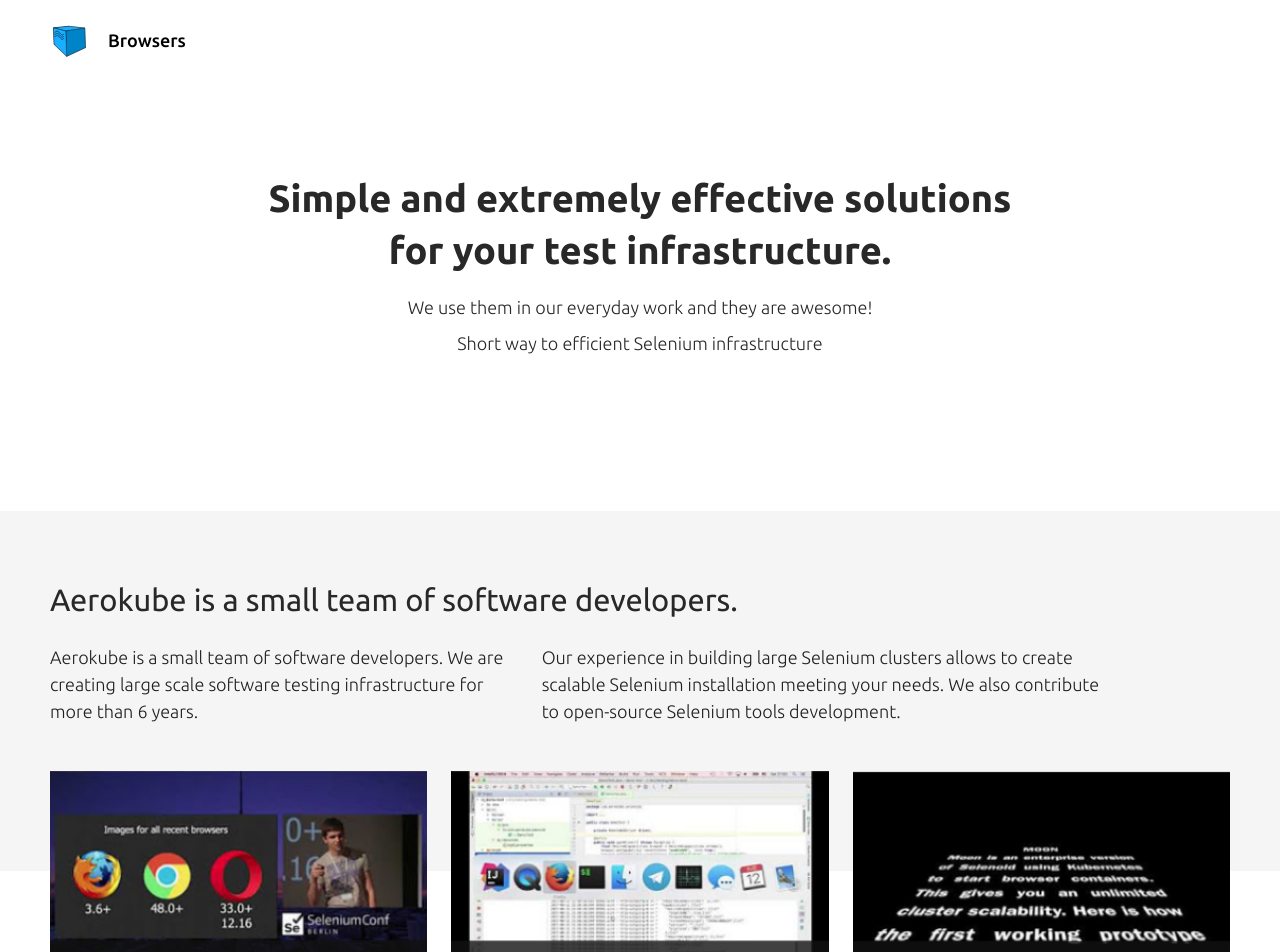
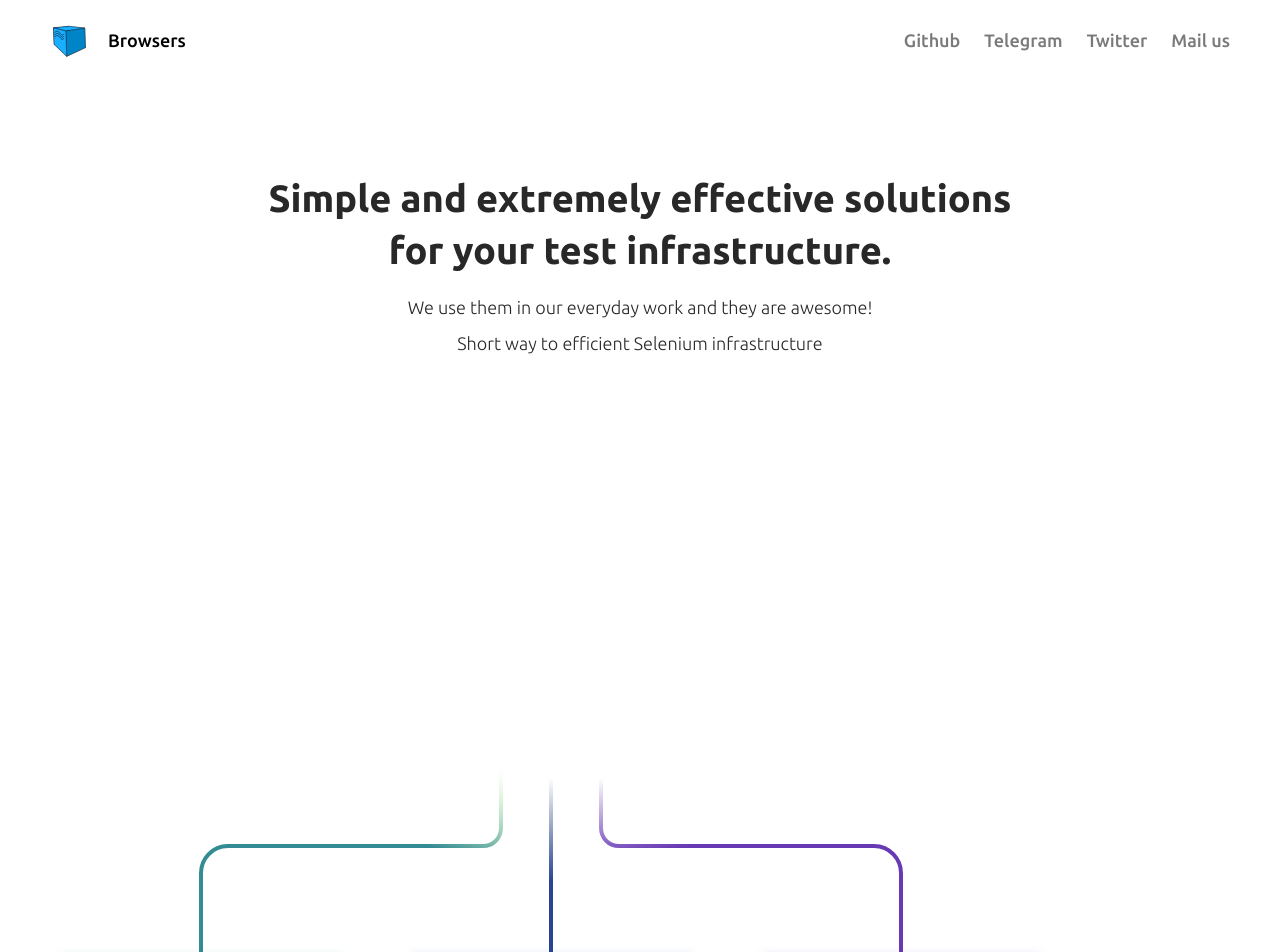
Before and after one commit to isabella232/aerokube.github.io, a React (Create React App) app: page / in a window 1280 px wide. Shown: the top 952 px of the page. Built offline with nearby package versions, Linux system fonts and the light colour scheme.

Commit message:
almost done

```diff
--- a/src/components/Button.jsx
+++ b/src/components/Button.jsx
@@ -5,13 +5,13 @@
 const styles = {
   root: {
     textDecoration: 'none',
-    fontFamily: 'inherit',
-    color: 'rgba(255, 255, 255, 0.75)',
+    fontWeight: 500,
+    color: 'rgba(78, 78, 78, 0.75)',
     transition: 'color 0.2s, border-color 0.2s, background-color 0.2s',
     borderRadius: 4,
     borderColor: 'rgba(255, 255, 255, 0.75)',
     '&:hover': {
-      color: 'white',
+      color: '#1754ED',
       borderColor: 'white'
     }
   },
@@ -79,7 +79,7 @@
   }
 
   return (
-      <a href={href} className={classNames.join(' ')}>
+      <a href={href} className={classNames.join(' ')} target="_blank" rel="noopener noreferrer">
         {children}
       </a>
   ); // eslint-disable-line
--- /dev/null
+++ b/src/components/Features.jsx
@@ -0,0 +1,84 @@
+import React from 'react';
+import {withStyles} from '@material-ui/core/styles';
+
+const styles = {
+  root: {
+    width: '100%'
+  }
+};
+
+const Features = ({classes}) => (
+  <svg className={classes.root} width="1004" height="755" fill="none">
+    <path d="M451 0v422.5c0 9.5-6.478 18.5-18.439 18.5H177.91c-15.947 0-26.91 13.4-26.91 27v85" stroke="url(#paint0_linear)" stroke-width="4" stroke-linecap="round" stroke-linejoin="round"/>
+    <path d="M551 3v419.5c0 9.5 6.5 18.5 18.5 18.5H824c16 0 27 13.4 27 27v85" stroke="url(#paint1_linear)" stroke-width="4" stroke-linecap="round" stroke-linejoin="round"/>
+    <path d="M501 12v541" stroke="url(#paint2_linear)" stroke-width="4" stroke-linecap="round" stroke-linejoin="round"/>
+    <rect x="12" y="553" width="280" height="190" rx="4" fill="#fff" filter="url(#filter0_d)"/>
+    <text fill="#338B93" font-family="Ubuntu" font-size="26" font-weight="bold" letter-spacing="0em" white-space="pre">
+      <tspan x="97" y="619.232">Selenoid</tspan>
+    </text>
+    <rect x="62" y="637" width="180" height="2" rx="1" fill="#282828" fill-opacity=".15"/>
+    <text fill="#282828" font-family="Ubuntu" font-size="18" font-weight="300" letter-spacing="0em" white-space="pre">
+      <tspan x="63.6699" y="669.844">Your company is using </tspan><tspan x="62.9053" y="694.663">cloud virtual machines</tspan>
+    </text>
+    <rect x="712" y="553" width="280" height="190" rx="4" fill="#fff" filter="url(#filter1_d)"/>
+    <rect x="762" y="637" width="180" height="2" rx="1" fill="#282828" fill-opacity=".15"/>
+    <text fill="#6739B4" font-family="Ubuntu" font-size="26" font-weight="bold" letter-spacing="0em" white-space="pre">
+      <tspan x="794.274" y="619.232">Browsers</tspan>
+    </text>
+    <text fill="#282828" font-family="Ubuntu" font-size="18" font-weight="300" letter-spacing="0em" white-space="pre">
+      <tspan x="760.392" y="669.844">You need ready-to-use </tspan><tspan x="792.621" y="694.663">online solution</tspan>
+    </text>
+    <rect x="362" y="553" width="280" height="190" rx="4" fill="#264694" filter="url(#filter2_d)"/>
+    <text fill="#fff" font-family="Ubuntu" font-size="26" font-weight="bold" letter-spacing="0em" white-space="pre">
+      <tspan x="467.385" y="619.232">Moon</tspan>
+    </text>
+    <rect x="412" y="637" width="180" height="2" rx="1" fill="#fff" fill-opacity=".15"/>
+    <text fill="#fff" font-family="Ubuntu" font-size="18" font-weight="300" letter-spacing="0em" white-space="pre">
+      <tspan x="411.622" y="669.844">Your company is using </tspan><tspan x="402.684" y="694.663">Kubernetes or Openshift</tspan>
+    </text>
+    <defs>
+      <filter id="filter0_d" x="0" y="541" width="304" height="214" filterUnits="userSpaceOnUse" color-interpolation-filters="sRGB">
+        <feFlood flood-opacity="0" result="BackgroundImageFix"/>
+        <feColorMatrix in="SourceAlpha" values="0 0 0 0 0 0 0 0 0 0 0 0 0 0 0 0 0 0 127 0"/>
+        <feOffset/>
+        <feGaussianBlur stdDeviation="6"/>
+        <feColorMatrix values="0 0 0 0 0.2 0 0 0 0 0.545098 0 0 0 0 0.576471 0 0 0 0.35 0"/>
+        <feBlend in2="BackgroundImageFix" result="effect1_dropShadow"/>
+        <feBlend in="SourceGraphic" in2="effect1_dropShadow" result="shape"/>
+      </filter>
+      <filter id="filter1_d" x="700" y="541" width="304" height="214" filterUnits="userSpaceOnUse" color-interpolation-filters="sRGB">
+        <feFlood flood-opacity="0" result="BackgroundImageFix"/>
+        <feColorMatrix in="SourceAlpha" values="0 0 0 0 0 0 0 0 0 0 0 0 0 0 0 0 0 0 127 0"/>
+        <feOffset/>
+        <feGaussianBlur stdDeviation="6"/>
+        <feColorMatrix values="0 0 0 0 0.403922 0 0 0 0 0.223529 0 0 0 0 0.705882 0 0 0 0.35 0"/>
+        <feBlend in2="BackgroundImageFix" result="effect1_dropShadow"/>
+        <feBlend in="SourceGraphic" in2="effect1_dropShadow" result="shape"/>
+      </filter>
+      <filter id="filter2_d" x="350" y="541" width="304" height="214" filterUnits="userSpaceOnUse" color-interpolation-filters="sRGB">
+        <feFlood flood-opacity="0" result="BackgroundImageFix"/>
+        <feColorMatrix in="SourceAlpha" values="0 0 0 0 0 0 0 0 0 0 0 0 0 0 0 0 0 0 127 0"/>
+        <feOffset/>
+        <feGaussianBlur stdDeviation="6"/>
+        <feColorMatrix values="0 0 0 0 0.14902 0 0 0 0 0.27451 0 0 0 0 0.580392 0 0 0 0.35 0"/>
+        <feBlend in2="BackgroundImageFix" result="effect1_dropShadow"/>
+        <feBlend in="SourceGraphic" in2="effect1_dropShadow" result="shape"/>
+      </filter>
+      <linearGradient id="paint0_linear" x1="450.502" y1="363.5" x2="419.42" y2="454.937" gradientUnits="userSpaceOnUse">
+        <stop stop-color="#B6F492" stop-opacity="0"/>
+        <stop offset="1" stop-color="#338B93"/>
+      </linearGradient>
+      <linearGradient id="paint1_linear" x1="556.5" y1="372" x2="572" y2="453.5" gradientUnits="userSpaceOnUse">
+        <stop stop-color="#6739B4" stop-opacity="0"/>
+        <stop offset="1" stop-color="#6739B4"/>
+      </linearGradient>
+      <linearGradient id="paint2_linear" x1="531" y1="373" x2="531" y2="476.5" gradientUnits="userSpaceOnUse">
+        <stop stop-color="#213976" stop-opacity="0"/>
+        <stop offset="1" stop-color="#264694"/>
+      </linearGradient>
+    </defs>
+  </svg>
+
+);
+
+export default withStyles(styles)(Features);
--- a/src/components/Footer.jsx
+++ b/src/components/Footer.jsx
@@ -1,9 +1,7 @@
 import React from 'react';
 import * as PropTypes from 'prop-types';
 import { withStyles } from '@material-ui/core/styles';
-
 import Grid from '@material-ui/core/Grid';
-
 import Container from './Container';
 import Button from './Button';
 
@@ -19,29 +17,96 @@
   bottom: {
     marginTop: 55
   },
-  border: {
-    height: 1,
-    backgroundColor: 'rgba(255, 255, 255, 0.1)'
+  footer: {
+    color: 'rgba(40, 40, 40, 0.9)',
+    marginBottom: 54
   },
-  footer: {
-    height: 118,
-    color: 'rgba(255, 255, 255, 0.6)'
+  footerTopButton: {
+    color: 'rgba(40, 40, 40, 0.9)',
+    fontWeight: 600
   },
   footerButton: {
-    fontSize: '0.7em'
+    fontSize: '0.7em',
+    color: 'rgba(40, 40, 40, 0.9)'
+  },
+  spacer: {
+    height: 1,
+    margin: '25px 0 38px',
+    backgroundColor: 'rgba(0, 0, 0, 0.3)'
   }
 };
 
-const Footer = ({ classes, children, className, showDivider }) => (
+const leftButtons = [
+  {
+    href: 'https://aerokube.com',
+    title: 'Aerokube'
+  },
+  {
+    href: 'https://aerokube.com',
+    title: 'Browsers'
+  },
+  {
+    href: 'https://aerokube.com',
+    title: 'Moon'
+  },
+  {
+    href: 'https://aerokube.com',
+    title: 'Selenoid'
+  }
+];
+const rightButtons = [
+  {
+    href: 'https://aerokube.com',
+    title: 'Github'
+  },
+  {
+    href: 'https://aerokube.com',
+    title: 'Telegram'
+  },
+  {
+    href: 'https://aerokube.com',
+    title: 'Twitter'
+  },
+  {
+    href: 'https://aerokube.com',
+    title: 'Youtube'
+  },
+  {
+    href: 'https://aerokube.com',
+    title: 'Mail us'
+  }
+];
+
+const Footer = ({ classes, children, className }) => (
   <div className={[classes.root, className].filter(Boolean).join(' ')}>
     <Container>
       <Grid container spacing={0}>
         {children && <div className={classes.content}>{children}</div>}
-        {(children || showDivider) && (
-          <Grid item xs={12} className={classes.bottom}>
-            <div className={classes.border} />
+        <Grid container spacing={24} justify="space-between" alignItems="center">
+          <Grid container spacing={24} item sm justify="flex-start" alignItems="center">
+            {leftButtons.map(button => (
+              <Grid item key={button.href}>
+                <Button href={button.href} className={classes.footerTopButton}>
+                  {button.title}
+                </Button>
+              </Grid>
+            ))}
           </Grid>
-        )}
+          <Grid container spacing={24} item sm justify="flex-end" alignItems="center">
+            {rightButtons.map(button => (
+              <Grid item key={button.href}>
+                <Button href={button.href} className={classes.footerTopButton}>
+                  {button.title}
+                </Button>
+              </Grid>
+            ))}
+          </Grid>
+        </Grid>
+        <Grid item container spacing={24}>
+          <Grid item xs={12}>
+            <div className={classes.spacer} />
+          </Grid>
+        </Grid>
         <Grid item xs={12} container className={classes.footer} justify="space-between" alignItems="center">
           <Grid item>© 2019 Aerokube Software</Grid>
           <Grid item container xs={12} sm={6} spacing={24} justify="flex-end">
@@ -55,11 +120,6 @@
                 Privacy Policy
               </Button>
             </Grid>
-            <Grid item>
-              <Button link href="/docs/#_cookie_policy" className={classes.footerButton}>
-                Cookie Policy
-              </Button>
-            </Grid>
           </Grid>
         </Grid>
       </Grid>
@@ -70,7 +130,6 @@
 Footer.propTypes = {
   classes: PropTypes.object,
   children: PropTypes.any,
-  showDivider: PropTypes.bool,
   className: PropTypes.string
 };
 
--- a/src/components/Header.jsx
+++ b/src/components/Header.jsx
@@ -1,21 +1,13 @@
-import React, { PureComponent } from 'react';
+import React from 'react';
 import * as PropTypes from 'prop-types';
 import { withStyles } from '@material-ui/core/styles';
 
 import Grid from '@material-ui/core/Grid';
 import Hidden from '@material-ui/core/Hidden';
-import IconButton from '@material-ui/core/IconButton/IconButton';
-import Avatar from '@material-ui/core/Avatar/Avatar';
-import MaterialMenu from '@material-ui/core/Menu';
-import MaterialMenuItem from '@material-ui/core/MenuItem';
-
-import Menu from './Menu';
-import MenuItem from './MenuItem';
 import Container from './Container';
 import Button from './Button';
 
 import logo from '../assets/aerokube_logo.svg';
-import nav from '../assets/icons/nav.svg';
 
 const styles = {
   wrapper: {
@@ -37,133 +29,57 @@
     color: 'black',
     marginLeft: 18,
     fontWeight: 500
-  },
-  loginButton: {
-    marginLeft: 32
-  },
-  navigationIcon: {
-    backgroundImage: `url('${nav}')`,
-    width: 32,
-    height: 32,
-    border: 0,
-    padding: 0
-  },
-  navContainer: {
-    textAlign: 'right'
-  },
-  menu: {
-    padding: 0,
-    border: '5px solid #6532BB',
-    borderLeft: 'none',
-    borderRight: 'none'
   }
 };
 
 const buttons = [
   {
-    href: '/pricing',
-    title: 'Pricing'
+    href: 'https://github.com',
+    title: 'Github'
   },
   {
-    href: '/platforms',
-    title: 'Platforms'
+    href: 'https://telegram.org',
+    title: 'Telegram'
   },
   {
-    href: '/support',
-    title: 'Support'
+    href: 'https://twitter.com',
+    title: 'Twitter'
+  },
+  {
+    href: 'mailto:support.aerokube.com',
+    title: 'Mail us'
   }
 ];
 
-class Header extends PureComponent {
-  state = {
-    anchorEl: null,
-    menuOpened: false
-  };
-
-  handleClick = () => {
-    this.setState({ menuOpened: true });
-  };
-
-  handleClose = link => () => {
-    this.setState({ menuOpened: false });
-
-    if (link) {
-      this.props.history.push(link);
-    }
-  };
-
-  renderMobileMenu = () => {
-    const {  classes } = this.props;
-    const { menuOpened } = this.state;
-
-    return (
-      <Grid item xs className={classes.navContainer}>
-        <button onClick={this.handleClick} className={classes.navigationIcon} />
-        <Menu visible={menuOpened} onClose={this.handleClose()}>
-          {buttons.map((button, index) => (
-            <MenuItem key={index} onClick={this.handleClose(button.href)}>
-              {button.title}
-            </MenuItem>
-          ))}
-        </Menu>
-      </Grid>
-    );
-  };
-
-  renderNavigation = () => {
-    const { invert } = this.props;
-
-    return buttons.map(button => (
-      <Grid item key={button.href}>
-        <Button href={button.href} invert={!invert}>
-          {button.title}
-        </Button>
-      </Grid>
-    ));
-  };
-
-  renderLogo = () => {
-    const { classes } = this.props;
-
-    return (
+const Header = ({ classes, className }) => (
+  <div className={[classes.wrapper, className].filter(Boolean).join(' ')}>
+    <Container className={classes.header}>
+      <Grid container justify="space-between" alignItems="center" spacing={0} className={classes.root}>
         <Grid item xs sm={4}>
           <a href="/" className={classes.logoLink}>
             <img className={classes.logo} src={logo} alt="" />
             <span className={classes.title}>Browsers</span>
           </a>
         </Grid>
-    );
-  };
-
-  render() {
-    const { classes, className } = this.props;
-
-    return (
-      <div className={[classes.wrapper, className].filter(Boolean).join(' ')}>
-        <Container className={classes.header}>
-          <Grid container justify="space-between" alignItems="center" spacing={0} className={classes.root}>
-            {this.renderLogo()}
-            <Hidden smDown>
+        <Hidden xsDown>
           <Grid container spacing={24} item sm justify="flex-end" alignItems="center">
-                {this.renderNavigation()}
+            {buttons.map(button => (
+              <Grid item key={button.href}>
+                <Button href={button.href}>
+                  {button.title}
+                </Button>
               </Grid>
-            </Hidden>
-            <Hidden mdUp>
-              <Grid item xs className={classes.navContainer}>
-                {this.renderMobileMenu()}
+            ))}
           </Grid>
         </Hidden>
       </Grid>
     </Container>
   </div>
 );
-  }
-}
 
 Header.propTypes = {
   classes: PropTypes.object,
-  className: PropTypes.string,
-  invert: PropTypes.bool
+  className: PropTypes.string
 };
 
 export default withStyles(styles)(Header);
--- a/src/views/Home/Main.jsx
+++ b/src/views/Home/Main.jsx
@@ -2,10 +2,9 @@
 import * as PropTypes from 'prop-types';
 import { withStyles } from '@material-ui/core/styles';
 import Typography from '@material-ui/core/Typography';
-
 import Grid from '@material-ui/core/Grid';
-
 import Container from '../../components/Container';
+import Features from '../../components/Features';
 
 const styles = theme => ({
   root: {
@@ -49,6 +48,9 @@
       display: 'flex',
       justifyContent: 'space-between'
     }
+  },
+  image: {
+    textAlign: 'center'
   }
 });
 
@@ -67,6 +69,9 @@
           Short way to efficient Selenium infrastructure
         </Typography>
       </Grid>
+      <Grid item xs={12} className={classes.image}>
+        <Features />
+      </Grid>
     </Grid>
   </Container>
 );
```
Lines whose indentation alone changed are shown as unchanged.
